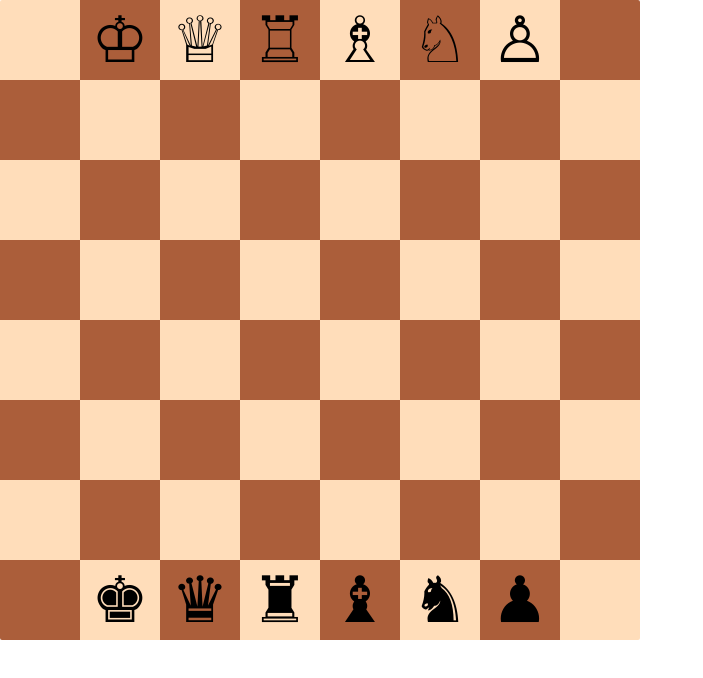
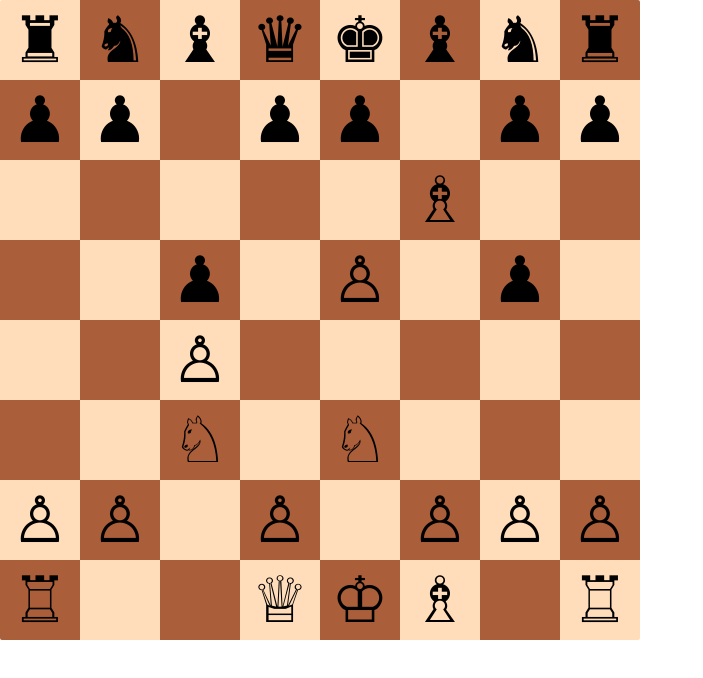
Before and after one commit to MatiMoreyra/react-chess, a React (Create React App) app in the folder app/: page / in a window 1280 px wide. Shown: the top 678 px of the page, without its empty margins (0-703 px from the left). Built offline with nearby package versions, Linux system fonts and the light colour scheme.

Commit message:
Add a FEN parser

```diff
--- a/app/src/game-engine/dummy-engine/DummyChessEngine.ts
+++ b/app/src/game-engine/dummy-engine/DummyChessEngine.ts
@@ -1,36 +1,20 @@
 import { AbstractChessEngine, Move } from "../AbstractChessEngine";
 import { AbstractPiece, PieceColor } from "../AbstractPiece";
-import { King } from "./pieces/King";
 import { ChessBoard } from "../ChessBoard";
 import { ChessSquare } from "../ChessSquare";
-import { Rook } from "./pieces/Rook";
-import { Pawn } from "./pieces/Pawn";
-import { Queen } from "./pieces/Queen";
-import { Bishop } from "./pieces/Bishop";
-import { Knight } from "./pieces/Knight";
+import { parseFen } from "./FenParser";
 
 export class DummyChessEngine extends AbstractChessEngine {
   private _pieces: Array<Array<AbstractPiece | null>>;
   private _history: Array<Move>;
   constructor() {
     super();
-    this._pieces = new Array<Array<AbstractPiece | null>>(8);
-    for (let row = 0; row < 8; row++) {
-      this._pieces[row] = new Array<AbstractPiece | null>(8).fill(null);
+    let pieces = parseFen("rnbqkbnr/pp1pp1pp/5B2/2p1P1p1/2P5/2N1N3/PP1P1PPP/R2QKB1R");
+    if (pieces != null) {
+      this._pieces = pieces;
+    } else {
+      throw new Error("Invalid fen");
     }
-    this._pieces[0][1] = new King(PieceColor.White);
-    this._pieces[0][2] = new Queen(PieceColor.White);
-    this._pieces[0][3] = new Rook(PieceColor.White);
-    this._pieces[0][4] = new Bishop(PieceColor.White);
-    this._pieces[0][5] = new Knight(PieceColor.White);
-    this._pieces[0][6] = new Pawn(PieceColor.White);
-
-    this._pieces[7][1] = new King(PieceColor.Black);
-    this._pieces[7][2] = new Queen(PieceColor.Black);
-    this._pieces[7][3] = new Rook(PieceColor.Black);
-    this._pieces[7][4] = new Bishop(PieceColor.Black);
-    this._pieces[7][5] = new Knight(PieceColor.Black);
-    this._pieces[7][6] = new Pawn(PieceColor.Black);
     this._history = new Array<Move>();
   }
 
--- /dev/null
+++ b/app/src/game-engine/dummy-engine/FenParser.ts
@@ -0,0 +1,81 @@
+import { AbstractPiece, PieceColor } from "../AbstractPiece";
+import { King } from "./pieces/King";
+import { Queen } from "./pieces/Queen";
+import { Rook } from "./pieces/Rook";
+import { Bishop } from "./pieces/Bishop";
+import { Knight } from "./pieces/Knight";
+import { Pawn } from "./pieces/Pawn";
+
+function charToPiece(char: string): AbstractPiece | null {
+  switch (char) {
+    case "k":
+      return new King(PieceColor.Black);
+    case "q":
+      return new Queen(PieceColor.Black);
+    case "r":
+      return new Rook(PieceColor.Black);
+    case "b":
+      return new Bishop(PieceColor.Black);
+    case "n":
+      return new Knight(PieceColor.Black);
+    case "p":
+      return new Pawn(PieceColor.Black);
+    case "K":
+      return new King(PieceColor.White);
+    case "Q":
+      return new Queen(PieceColor.White);
+    case "R":
+      return new Rook(PieceColor.White);
+    case "B":
+      return new Bishop(PieceColor.White);
+    case "N":
+      return new Knight(PieceColor.White);
+    case "P":
+      return new Pawn(PieceColor.White);
+    default:
+      return null;
+  }
+}
+
+export function parseFen(
+  fen: string
+): Array<Array<AbstractPiece | null>> | null {
+  // Create a matrix of pieces filled with null.
+  let pieces = new Array<Array<AbstractPiece | null>>(8);
+  for (let row = 0; row < 8; row++) {
+    pieces[row] = new Array<AbstractPiece | null>(8).fill(null);
+  }
+
+  let rows = fen.split("/");
+  if (rows.length !== 8) {
+    return null;
+  }
+
+  for (var row = 0; row < 8; row++) {
+    let col = 0;
+    for (var i = 0; i < rows[row].length; i++) {
+      let char = rows[row].charAt(i);
+      // Check if char is a number between 0 and 8
+      if (char >= "0" && char <= "8") {
+        let n = parseInt(char, 10);
+        // Skip n columns
+        col += n;
+        if (col > 8) {
+          return null;
+        }
+        continue;
+      }
+
+      // Check if char is a valid piece
+      let piece = charToPiece(char);
+      if (piece != null) {
+        pieces[row][col] = piece;
+      } else {
+        return null;
+      }
+      col++;
+    }
+  }
+
+  return pieces;
+}
```
